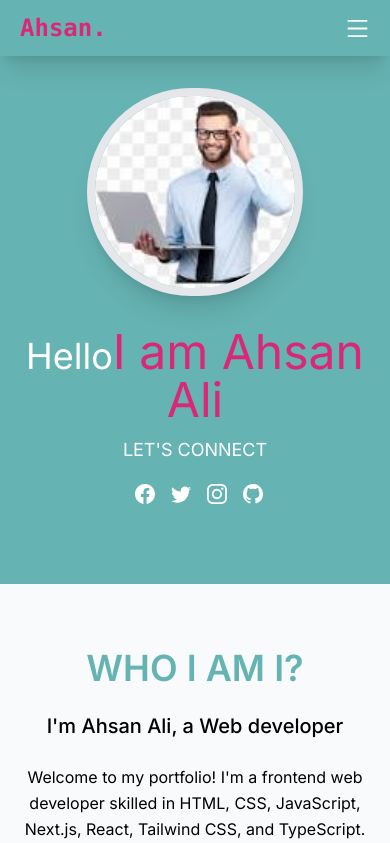
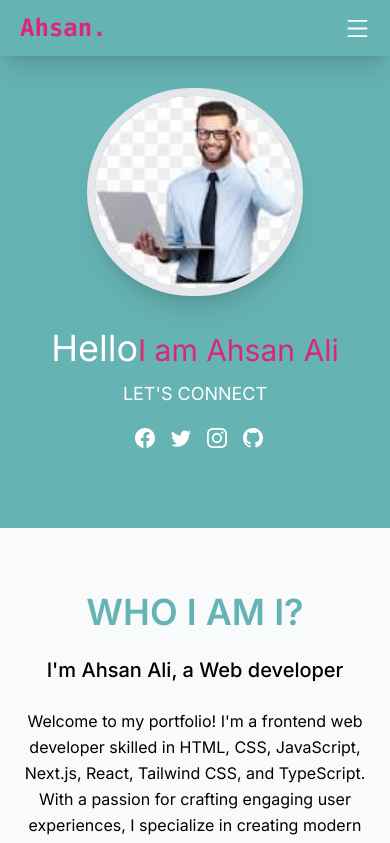
Before and after one commit to ahsanali7893/Portfolio, a Next.js app: page / in a window 390 px wide. Shown: the top 843 px of the page. Built offline with nearby package versions, Linux system fonts and the light colour scheme.

Commit message:
initial changes

```diff
--- a/src/components/Hero/page.tsx
+++ b/src/components/Hero/page.tsx
@@ -25,7 +25,7 @@ const Hero = (props: Props) => {
             <div className="pt-8 sm:pt-10 lg:pl-8 lg:pt-0">
               <h1 className="text-center font-header text-4xl text-white sm:text-left sm:text-5xl md:text-6xl">
                 Hello
-                <span className="text-pink-600 text-5xl">I am Ahsan Ali</span>
+                <span className="text-pink-600 text-3xl sm:text-5xl space-x-3">I am Ahsan Ali</span>
               </h1>
 
               <div className="flex flex-col justify-center pt-3 sm:flex-row sm:pt-5 lg:justify-start">
```
